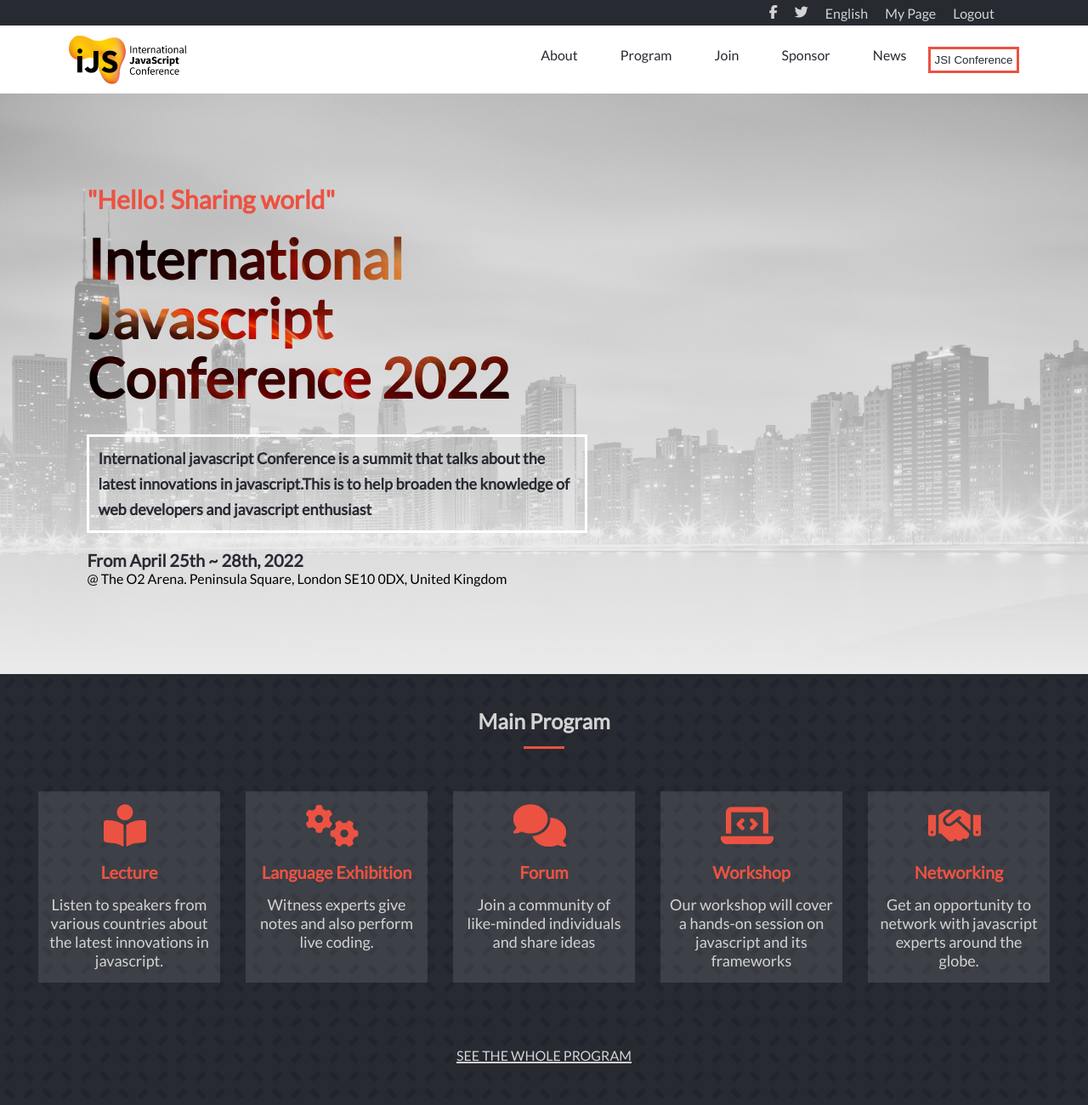
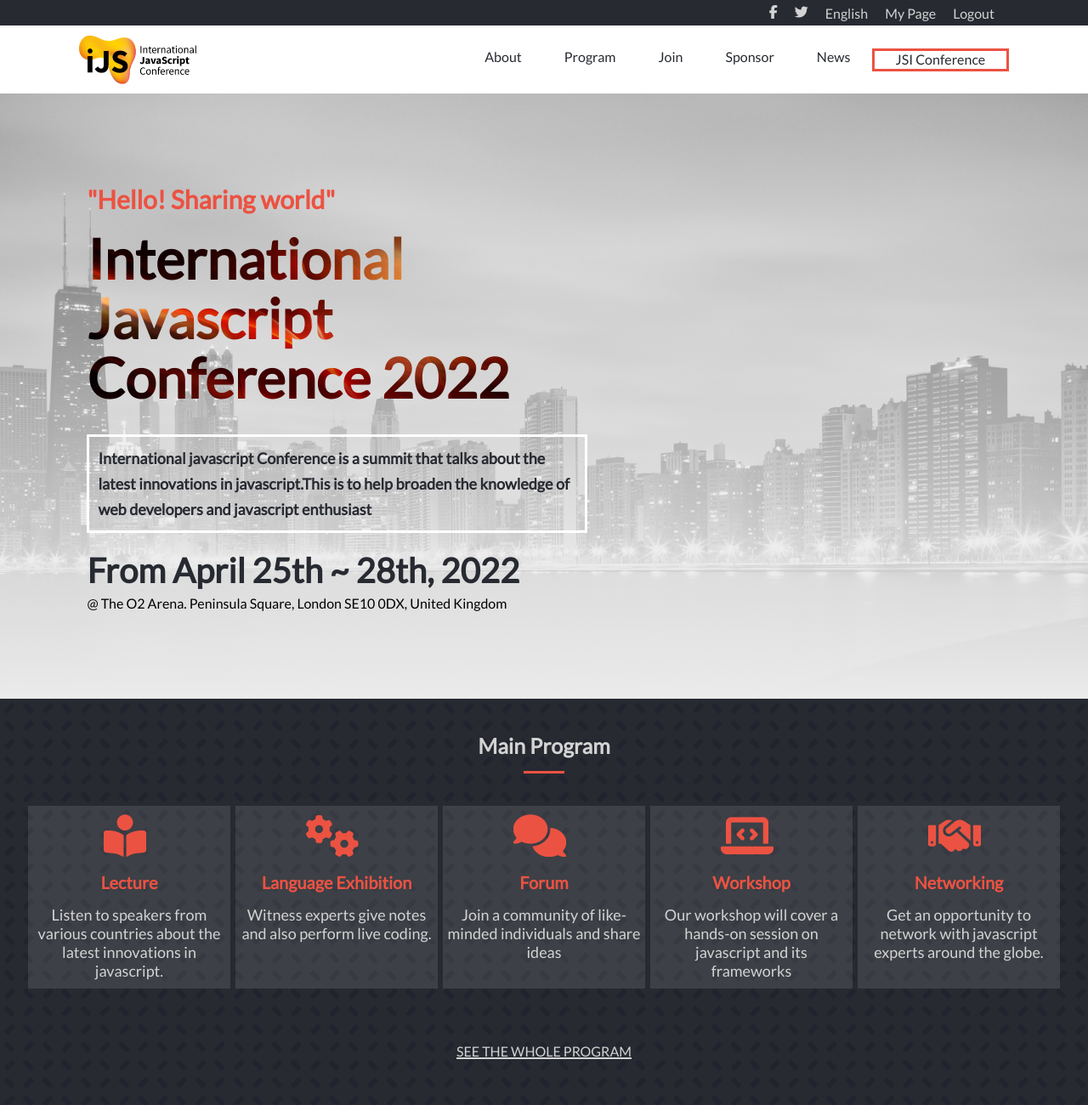
Before and after one commit to Devtiwo/Capstone-1, a website: page index.html in a window 1280 px wide. Shown: the top 1300 px of the page at 85% size. Drawn offline with Linux system fonts and the light colour scheme.

Commit message:
Made changes as requested

```diff
--- a/index.html
+++ b/index.html
@@ -30,7 +30,7 @@
             <li><a href="#">Join</a></li>
             <li><a href="#sponsors">Sponsor</a></li>
             <li><a href="#">News</a></li>
-            <li><button type="button">JSI Conference</button></li>
+            <li><a href="index.html" class="jsi">JSI Conference</a></li>
         </ul>
         <div class="mob-menu hidden">
             <i class="fa fa-times" aria-hidden="true" id="close"></i>
--- a/package.json
+++ b/package.json
@@ -16,7 +16,7 @@
   "bugs": {
     "url": "https://github.com/Devtiwo/Capstone-1/issues"
   },
-  "homepage": "https://github.com/Devtiwo/Capstone-1#readme",
+  "homepage": "https://github.com/Devtiwo/Capstone-1/index.html",
   "devDependencies": {
     "babel-eslint": "^10.1.0",
     "eslint": "^7.32.0",
--- a/style.css
+++ b/style.css
@@ -154,7 +154,9 @@ article .intro-txt {
 
 .intro h3 {
   color: #272a31;
-  font-size: 20px;
+  font-size: 40px;
+  font-weight: 700;
+  margin-bottom: 5px;
 }
 
 /* PROGRAM SECTION STYLES */
@@ -191,11 +193,11 @@ article .intro-txt {
 .card {
   display: flex;
   flex-direction: row;
-  justify-content: space-between;
+  justify-content: center;
   align-items: center;
-  margin: 10px 0;
+  margin: 5px 0;
   background-color: rgba(255, 255, 255, 0.1);
-  padding: 10px 15px;
+  padding: 10px;
 }
 
 .card h3 {
@@ -376,13 +378,21 @@ footer {
 
   .nav-links {
     display: flex;
-    margin-left: 18%;
+    margin-left: 10%;
   }
 
   .nav-links a {
     text-decoration: none;
     color: #272a31;
     padding: 0 25px;
+  }
+
+  .nav-links li:nth-child(6) {
+    border: 3px solid #ec5242;
+    text-decoration: none;
+    color: #272a31;
+    background-color: #fff;
+    padding: 0 0 2px;
   }
 
   .navbar {
@@ -409,9 +419,9 @@ footer {
   .program-card .card {
     display: block;
     text-align: center;
-    margin: 15px;
-    width: 100%;
-    padding: 15px 10px;
+    margin: 3px;
+    width: 80%;
+    padding: 10px 5px;
   }
 
   .card h3 {
@@ -435,4 +445,16 @@ footer {
     grid-template-columns: repeat(2, 1fr);
     grid-gap: 15px;
   }
+
+  .sponsor-logo {
+    display: flex;
+    flex-direction: row;
+    justify-content: center;
+    flex-wrap: wrap;
+    /* margin: 0 100px; */
+  }
+
+  .sponsor-logo img {
+    width: 60%;
+  }
 }
```
Also changed, not shown: about.css (+14 -2 lines), about.html (+2 -2 lines), README.md, images/past.jpg (deleted), images/past1.jpg (added), images/past2.jpeg (added), images/past2.jpg (deleted).
